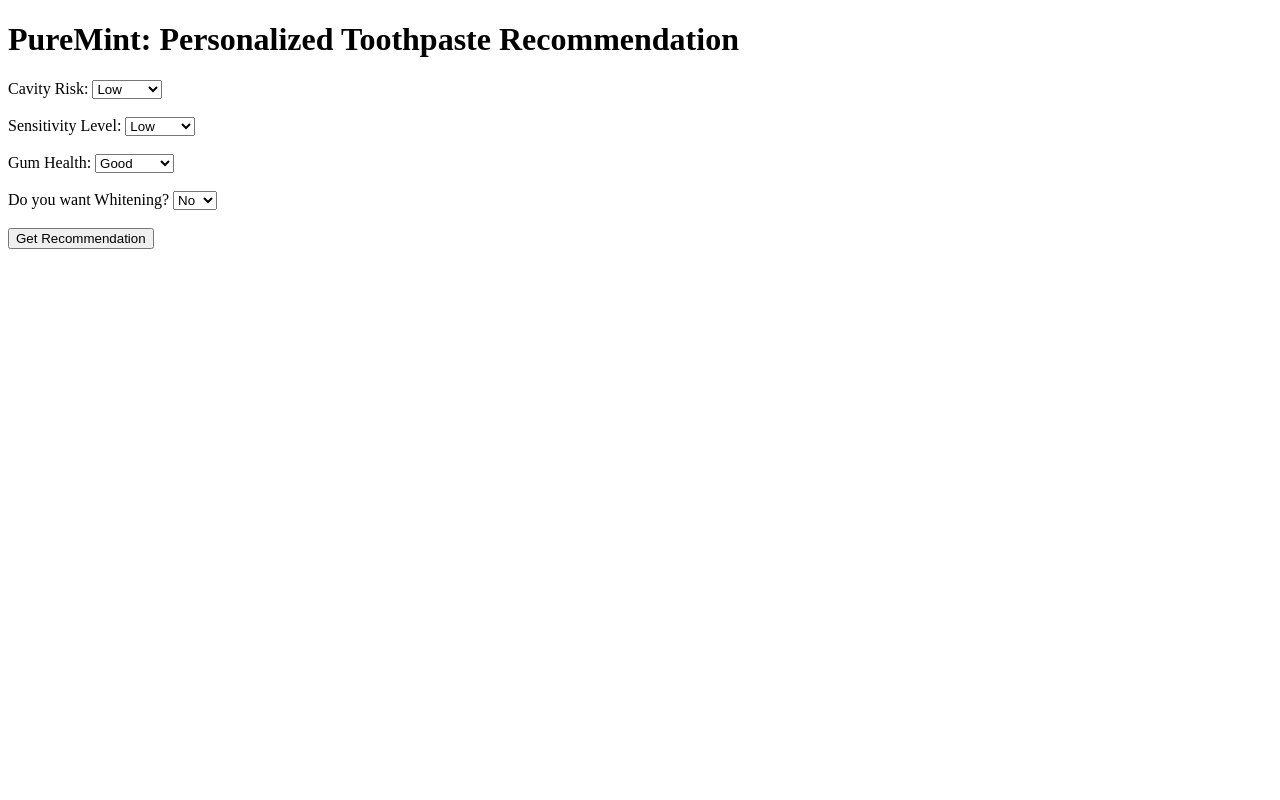
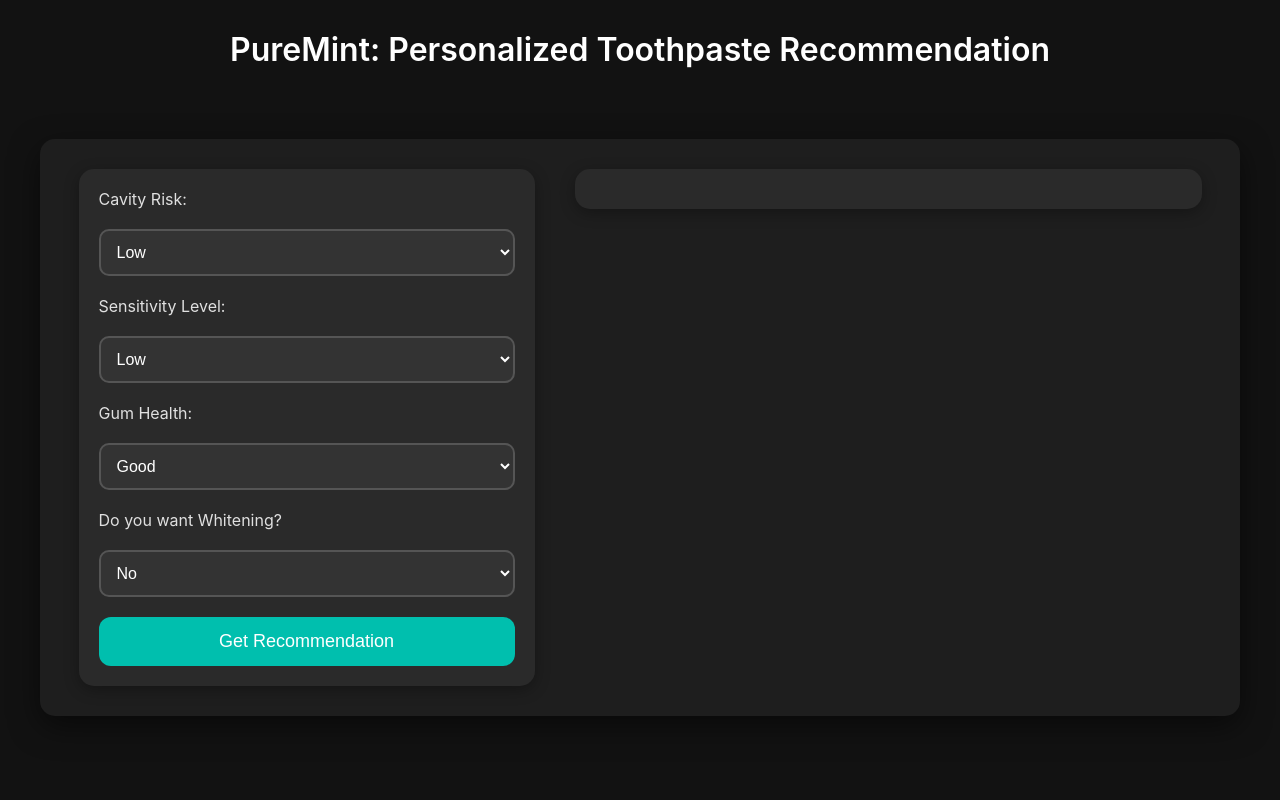
Before and after one commit to phoenix277yt/puremint, a Flask app: page / in a window 1280 px wide. Run offline with Flask 3, Linux system fonts and the light colour scheme.

Commit message:
style and integrate with webpage

```diff
--- /dev/null
+++ b/static/styles.css
@@ -0,0 +1,152 @@
+/* Global Styles */
+* {
+    margin: 0;
+    padding: 0;
+    box-sizing: border-box;
+}
+
+body {
+    font-family: -apple-system, BlinkMacSystemFont, "Segoe UI", "Roboto", "Oxygen", "Ubuntu", "Cantarell", "Fira Sans", "Droid Sans", "Helvetica Neue", sans-serif;
+    background-color: #121212; /* Dark background */
+    color: #e0e0e0; /* Light text color */
+    display: flex;
+    flex-direction: column;
+    align-items: center;
+    min-height: 100vh;
+    overflow-x: hidden;
+    padding-top: 30px;
+}
+
+.header {
+    font-size: 32px;
+    color: #ffffff; /* White text */
+    text-align: center;
+    margin-bottom: 30px;
+    font-weight: 600;
+}
+
+.bento-container {
+    display: flex;
+    justify-content: center;
+    align-items: flex-start;
+    width: 100%;
+    max-width: 1200px;
+    gap: 40px; /* Space between left and right containers */
+    padding: 30px;
+    box-shadow: 0 10px 30px rgba(0, 0, 0, 0.5); /* Darker shadow */
+    border-radius: 15px;
+    background-color: #1e1e1e; /* Dark container background */
+    margin-top: 40px;
+    overflow: hidden;
+}
+
+/* Left side (Form) */
+.form-container {
+    width: 40%;
+    background-color: #2a2a2a; /* Slightly lighter dark for contrast */
+    padding: 20px;
+    border-radius: 15px;
+    box-shadow: 0 4px 15px rgba(0, 0, 0, 0.3); /* Dark shadow */
+    display: flex;
+    flex-direction: column;
+    gap: 15px;
+}
+
+.form {
+    display: flex;
+    flex-direction: column;
+    gap: 20px;
+}
+
+.input {
+    background-color: #333333; /* Dark input fields */
+    color: #ffffff; /* White text in inputs */
+    border: 2px solid #555555; /* Dark border */
+    padding: 12px;
+    border-radius: 10px;
+    font-size: 16px;
+    transition: all 0.3s ease;
+}
+
+.input:focus {
+    outline: none;
+    border-color: #00bfae; /* Teal border on focus */
+    background-color: #444444; /* Slightly lighter input on focus */
+}
+
+.button {
+    padding: 14px;
+    background-color: #00bfae; /* Teal button */
+    color: white;
+    border: none;
+    border-radius: 12px;
+    font-size: 18px;
+    cursor: pointer;
+    transition: background-color 0.3s ease;
+}
+
+.button:hover {
+    background-color: #009e92; /* Darker teal on hover */
+}
+
+.button:active {
+    background-color: #007f6b; /* Even darker teal on click */
+}
+
+/* Right side (Ingredients) */
+.ingredients-container {
+    width: 55%;
+    background-color: #2a2a2a; /* Dark background for ingredient container */
+    padding: 20px;
+    border-radius: 15px;
+    box-shadow: 0 4px 15px rgba(0, 0, 0, 0.3); /* Dark shadow */
+    overflow-y: auto;
+}
+
+.result-header {
+    font-size: 22px;
+    color: #00bfae; /* Teal header */
+    text-align: center;
+    margin-bottom: 20px;
+}
+
+.ingredient-list {
+    list-style-type: none;
+    padding: 0;
+}
+
+.ingredient {
+    font-size: 16px;
+    padding: 14px;
+    background-color: #333333; /* Dark ingredient backgrounds */
+    margin-bottom: 12px;
+    border-radius: 10px;
+    transition: background-color 0.2s ease;
+    box-shadow: 0 2px 5px rgba(0, 0, 0, 0.2); /* Dark shadow on ingredient */
+}
+
+.ingredient:hover {
+    background-color: #444444; /* Lighter hover effect */
+}
+
+/* Responsive Design */
+@media (max-width: 768px) {
+    .bento-container {
+        flex-direction: column;
+        gap: 20px;
+    }
+
+    .form-container,
+    .ingredients-container {
+        width: 100%;
+    }
+
+    .header {
+        font-size: 26px;
+    }
+
+    .input,
+    .button {
+        font-size: 14px;
+    }
+}
--- a/templates/index.html
+++ b/templates/index.html
@@ -4,51 +4,57 @@
     <meta charset="UTF-8">
     <meta name="viewport" content="width=device-width, initial-scale=1.0">
     <title>PureMint</title>
+    <link rel="stylesheet" href="{{ url_for('static', filename='styles.css') }}">
 </head>
 <body>
-    <h1>PureMint: Personalized Toothpaste Recommendation</h1>
-    <form method="POST" action="/recommend">
+    <h1 class="header">PureMint: Personalized Toothpaste Recommendation</h1>
+
+    <div class="bento-container">
+        <!-- Left side (Form) -->
+        <div class="form-container">
+            <form method="POST" action="/recommend" class="form">
                 <label for="cavity_risk">Cavity Risk:</label>
-        <select id="cavity_risk" name="cavity_risk" required>
+                <select id="cavity_risk" name="cavity_risk" class="input" required>
                     <option value="Low">Low</option>
                     <option value="Medium">Medium</option>
                     <option value="High">High</option>
                 </select>
-        <br><br>
 
                 <label for="sensitivity">Sensitivity Level:</label>
-        <select id="sensitivity" name="sensitivity" required>
+                <select id="sensitivity" name="sensitivity" class="input" required>
                     <option value="Low">Low</option>
                     <option value="Medium">Medium</option>
                     <option value="High">High</option>
                 </select>
-        <br><br>
 
                 <label for="gum_health">Gum Health:</label>
-        <select id="gum_health" name="gum_health" required>
+                <select id="gum_health" name="gum_health" class="input" required>
                     <option value="Good">Good</option>
                     <option value="Moderate">Moderate</option>
                     <option value="Poor">Poor</option>
                 </select>
-        <br><br>
 
                 <label for="whitening">Do you want Whitening?</label>
-        <select id="whitening" name="whitening" required>
+                <select id="whitening" name="whitening" class="input" required>
                     <option value="No">No</option>
                     <option value="Yes">Yes</option>
                 </select>
-        <br><br>
 
-        <button type="submit">Get Recommendation</button>
+                <button type="submit" class="button">Get Recommendation</button>
             </form>
+        </div>
 
+        <!-- Right side (Ingredients) -->
+        <div class="ingredients-container">
             {% if ingredients %}
-        <h2>Your Recommended Ingredients:</h2>
-        <ul>
+                <h2 class="result-header">Your Recommended Ingredients:</h2>
+                <ul class="ingredient-list">
                     {% for ingredient in ingredients %}
-                <li>{{ ingredient }}</li>
+                        <li class="ingredient">{{ ingredient }}</li>
                     {% endfor %}
                 </ul>
             {% endif %}
+        </div>
+    </div>
 </body>
 </html>
```
Lines whose indentation alone changed are shown as unchanged.
